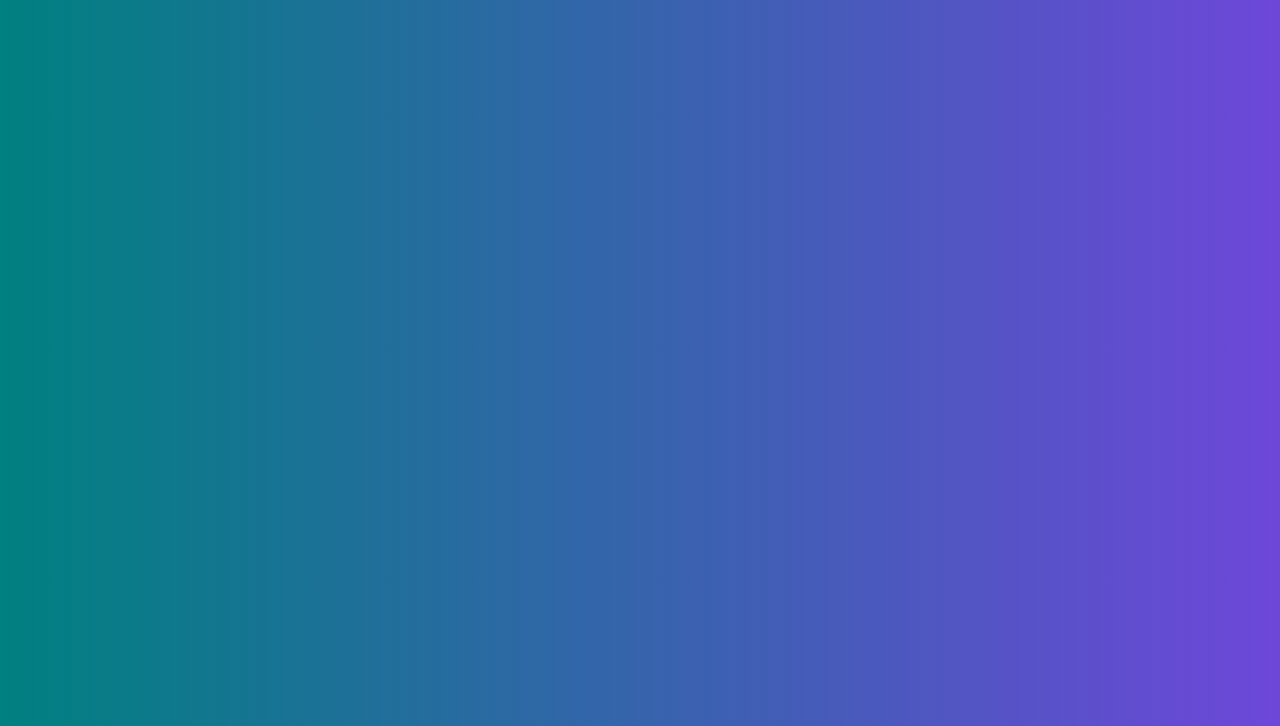
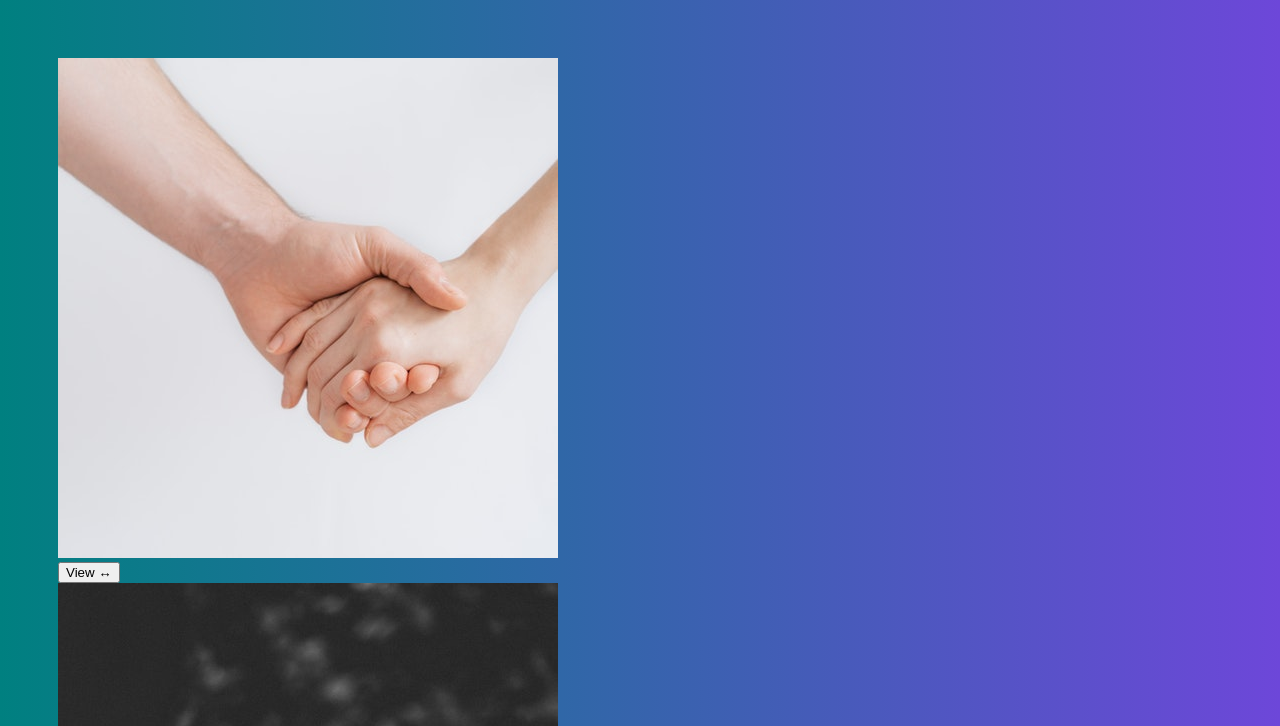
Before and after one commit to emilia-m26/cssgrid-practice, a plain HTML site: page 20-image-gallery/gallery.html in a window 1280 px wide. Shown: the top 726 px of the page. Drawn offline with Linux system fonts and the light colour scheme.

Commit message:
images displaying

```diff
--- a/20-image-gallery/gallery.html
+++ b/20-image-gallery/gallery.html
@@ -99,6 +99,13 @@
         function randomNumber(limit) {
             return Math.floor(Math.random() * limit) + 1;
         }
+
+        const digits = Array.from({
+            length: 50
+        }, () => [randomNumber(4), randomNumber(4)]);
+
+        const html = digits.map(generateHTML).join('');
+        gallery.innerHTML = html;
     </script>
 </body>
 
```
